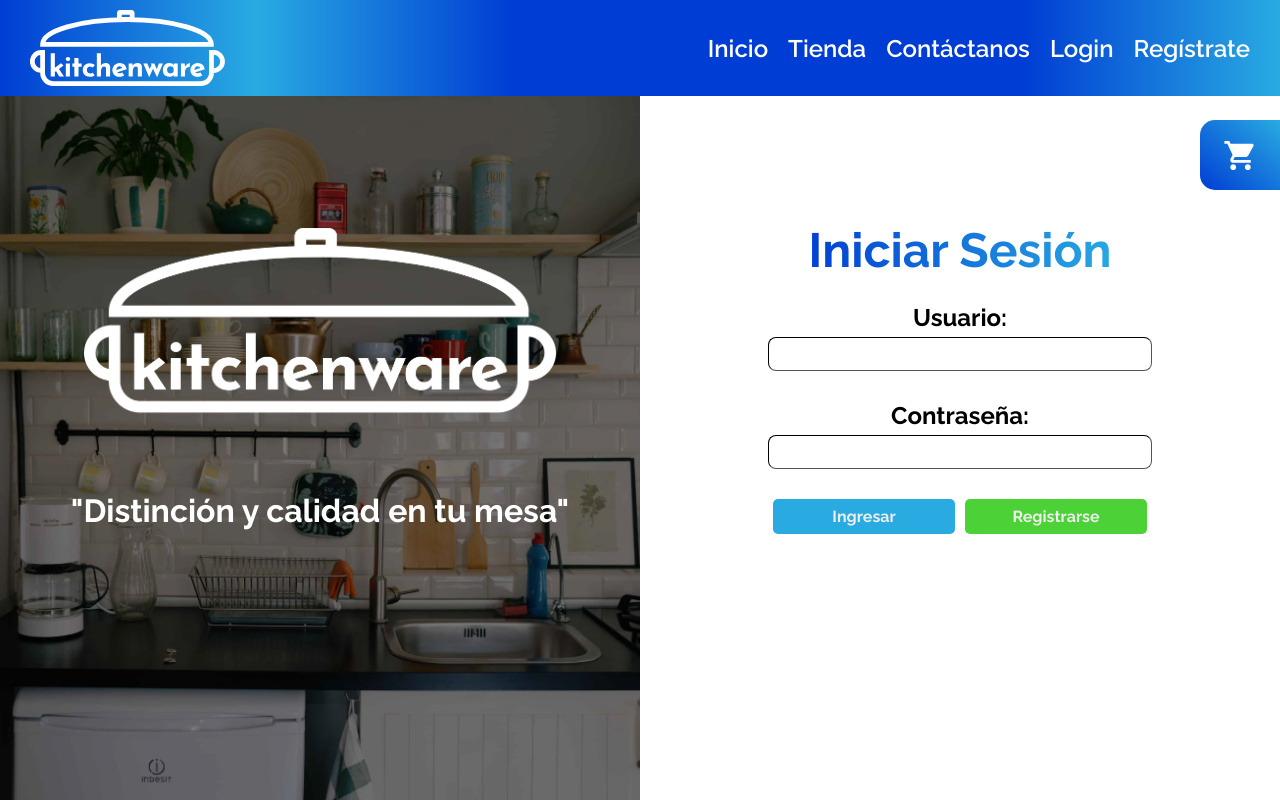
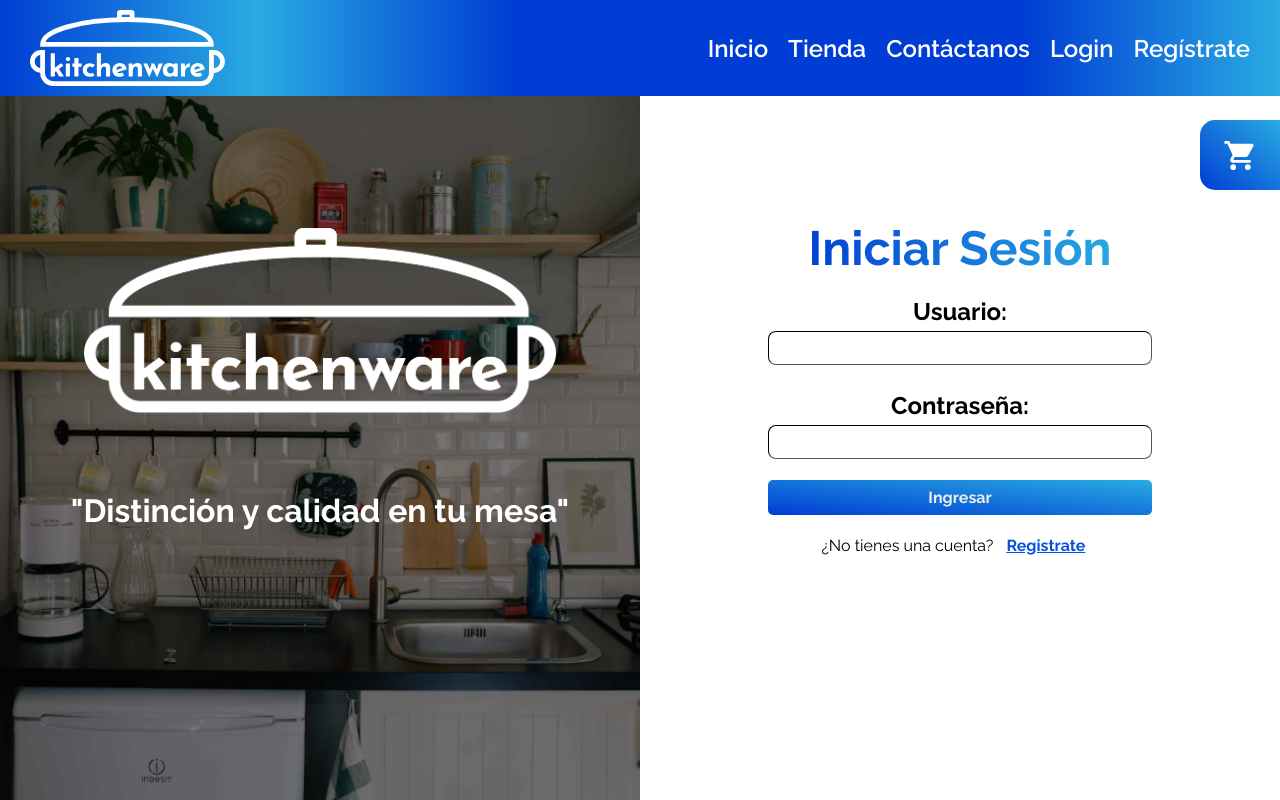
Before and after one commit to JosueRauda7/kitchenwaresv, a React (Create React App) app: page /login in a window 1280 px wide. Built offline with nearby package versions, Linux system fonts and the light colour scheme.

Commit message:
Login y Registrar con fetch

```diff
--- a/package.json
+++ b/package.json
@@ -10,6 +10,7 @@
     "@testing-library/jest-dom": "^5.16.5",
     "@testing-library/react": "^13.4.0",
     "@testing-library/user-event": "^13.5.0",
+    "axios": "^1.1.3",
     "dotenv": "^16.0.3",
     "express": "^4.18.1",
     "gh-pages": "^4.0.0",
--- a/src/components/Button/Button.css
+++ b/src/components/Button/Button.css
@@ -21,11 +21,11 @@
 }
 
 .primary{
-  background-color: #29ABE2;
+  background-image: linear-gradient(to top right, #003DD4, #29ABE2);
 }
 
 .primary:hover{
-  background-color: #0984e3;
+  background-color: #003DD4;;
 }
 
 .primary:active{
@@ -42,6 +42,10 @@
 
 .add:active {
   background-color: #009432;
+}
+
+.info {
+  width: auto;
 }
 
 .info p{
--- /dev/null
+++ b/src/components/ErrorMessageBox/ErrorMessageBox.css
@@ -0,0 +1,8 @@
+.ErrorMessageBox{
+  display: flex;
+  align-items: center;
+  justify-content: center;
+  font-weight: bold;
+  color: brown;
+  margin: 5px;
+}
--- /dev/null
+++ b/src/components/ErrorMessageBox/ErrorMessageBox.js
@@ -0,0 +1,11 @@
+import React from "react";
+import InfoIcon from "@mui/icons-material/Info";
+import "./ErrorMessageBox.css";
+
+const ErrorMessageBox = (props) => (
+  <div className='ErrorMessageBox'>
+    <InfoIcon /> <span>{props.children}</span>
+  </div>
+);
+
+export default ErrorMessageBox;
--- a/src/components/InputText/InputText.js
+++ b/src/components/InputText/InputText.js
@@ -1,5 +1,6 @@
 import "./InputText.css";
 import SearchIcon from "@mui/icons-material/Search";
+import ErrorMessageBox from "../ErrorMessageBox/ErrorMessageBox";
 
 const InputText = (props) => {
   let inputText = (
@@ -7,6 +8,8 @@ const InputText = (props) => {
       type={props.type}
       placeholder={props.placeholder}
       className={`Input ${props.justify}`}
+      value={props.value}
+      {...props}
     />
   );
 
@@ -18,6 +21,8 @@ const InputText = (props) => {
           type='text'
           placeholder={props.placeholder}
           className={`${props.justify}`}
+          value={props.value}
+          onChange={props.onChange}
         />
       </div>
     );
@@ -37,7 +42,12 @@ const InputText = (props) => {
     );
   }
 
-  return <div className='InputText'>{inputText}</div>;
+  return (
+    <div className='InputText'>
+      {inputText}{" "}
+      {props.error ? <ErrorMessageBox>{props.error}</ErrorMessageBox> : null}
+    </div>
+  );
 };
 
 export default InputText;
--- a/src/pages/Login/Login.css
+++ b/src/pages/Login/Login.css
@@ -64,10 +64,21 @@
   margin: 5px 0;
 }
 
-.Container .LoginForm .Buttons, .Container .RegistroForm .Buttons{
-  display: flex;
+.Container .LoginForm .Buttons, .Container .RegistroForm .Buttons .Pregunta{
+  align-items: center;
+  justify-content: center;
+  align-self: center;
 }
 
-.Container .LoginForm > *, .Container .RegistroForm > *:nth-child(n-2){
-  margin: 10px 0;
+.RegistroForm .Buttons{
+  padding-bottom: 20px;
 }
+
+.Container .LoginForm .Buttons, .Container .RegistroForm .Buttons, .RegistroForm .Button{
+  display: flex;
+  margin: 0;
+}
+
+.Container .LoginForm > *, .Container .RegistroForm > *{
+  margin: 8px 0;
+}
--- a/src/pages/Login/Login.js
+++ b/src/pages/Login/Login.js
@@ -1,16 +1,119 @@
+import { useState } from "react";
+import axios from "axios";
 import InputText from "../../components/InputText/InputText";
 import PageTitle from "../../components/PageTitle/PageTitle";
 
 import "./Login.css";
 import Logo from "../../assets/logo_positivo.png";
 import Button from "../../components/Button/Button";
-import { useState } from "react";
+import ErrorMessageBox from "../../components/ErrorMessageBox/ErrorMessageBox";
 
 const Login = (props) => {
-  const [isLogin, setIsLogin] = useState(true);
+  const [showLogin, setShowLogin] = useState(true);
+  const [username, setUsername] = useState("");
+  const [email1, setEmail1] = useState("");
+  const [email2, setEmail2] = useState("");
+  const [password, setPassword] = useState("");
+  const [errorUsername, setErrorUsername] = useState(null);
+  const [errorEmail, setErrorEmail] = useState(null);
+  const [errorPassword, setErrorPassword] = useState(null);
+
+  const validarErrores = (error) => {
+    if (error.response.data.errores.errors) {
+      let errores = error.response.data.errores.errors;
+      errores.map((err) => {
+        switch (err.param) {
+          case "username":
+            setErrorUsername(err.msg);
+            break;
+          case "correo":
+            setErrorEmail(err.msg);
+            break;
+          case "password":
+            setErrorPassword(err.msg);
+            break;
+        }
+      });
+    } else {
+      console.log(error);
+    }
+  };
+
+  const resetearErrores = () => {
+    setErrorUsername("");
+    setErrorEmail("");
+    setErrorPassword("");
+  };
 
   const handleShowRegistrar = () => {
-    setIsLogin(!isLogin);
+    setUsername("");
+    setEmail1("");
+    setEmail2("");
+    setPassword("");
+    resetearErrores();
+    setShowLogin(!showLogin);
+  };
+
+  const handleSetUsername = (e) => {
+    setErrorUsername("");
+    setUsername(e.target.value);
+  };
+
+  const handleSetEmail1 = (e) => {
+    setErrorEmail("");
+    setEmail1(e.target.value);
+  };
+
+  const handleSetEmail2 = (e) => {
+    setErrorEmail("");
+    setEmail2(e.target.value);
+  };
+
+  const handleSetPassword = (e) => {
+    setErrorPassword("");
+    setPassword(e.target.value);
+  };
+
+  const handleRegistrar = async () => {
+    resetearErrores();
+    let formValido = true;
+    try {
+      if (email1 !== email2) {
+        formValido = false;
+        setErrorEmail("Los emails no coinciden");
+      }
+      if (formValido) {
+        const usuario = {
+          username,
+          correo: email1,
+          password,
+        };
+
+        const url = "http://localhost:8080/api/auth/register";
+
+        // console.log(username);
+        await axios.post(url, usuario);
+      }
+    } catch (error) {
+      validarErrores(error);
+    }
+  };
+
+  const handleLogin = async () => {
+    resetearErrores();
+    try {
+      const usuario = {
+        username,
+        password,
+      };
+
+      const url = "http://localhost:8080/api/auth/login";
+
+      const res = await axios.post(url, usuario);
+      console.log(res);
+    } catch (error) {
+      validarErrores(error);
+    }
   };
 
   return (
@@ -23,22 +126,40 @@ const Login = (props) => {
               <h1>"Distinción y calidad en tu mesa"</h1>
             </div>
           </div>
-          {isLogin ? (
+          {showLogin ? (
             <form className='LoginForm'>
               <PageTitle>Iniciar Sesión</PageTitle>
               <div className='InputContainer'>
                 <h2>Usuario:</h2>
-                <InputText type='text' justify='center' />
+                <InputText
+                  type='text'
+                  value={username}
+                  onChange={handleSetUsername}
+                  justify='center'
+                />
               </div>
               <div className='InputContainer'>
                 <h2>Contraseña:</h2>
-                <InputText type='password' justify='center' />
+                <InputText
+                  type='password'
+                  justify='center'
+                  value={password}
+                  onChange={handleSetPassword}
+                />
               </div>
-
+              {errorUsername ? (
+                <ErrorMessageBox>Usuario no existe</ErrorMessageBox>
+              ) : null}
+              {errorPassword ? (
+                <ErrorMessageBox>Contraseña incorrecta</ErrorMessageBox>
+              ) : null}
+              <Button onClick={handleLogin} type='primary'>
+                Ingresar
+              </Button>
               <div className='Buttons'>
-                <Button type='primary'>Ingresar</Button>
-                <Button onClick={handleShowRegistrar} type='add'>
-                  Registrarse
+                <p className='Pregunta'>¿No tienes una cuenta?</p>
+                <Button onClick={handleShowRegistrar} type='info'>
+                  Registrate
                 </Button>
               </div>
             </form>
@@ -47,24 +168,51 @@ const Login = (props) => {
               <PageTitle>Registrarse</PageTitle>
               <div className='InputContainer'>
                 <h2>Usuario:</h2>
-                <InputText type='text' justify='center' />
+                <InputText
+                  type='text'
+                  justify='center'
+                  value={username}
+                  onChange={handleSetUsername}
+                  error={errorUsername}
+                />
               </div>
               <div className='InputContainer'>
                 <h2>Email:</h2>
-                <InputText type='email' justify='center' />
+                <InputText
+                  type='email'
+                  justify='center'
+                  value={email1}
+                  onChange={handleSetEmail1}
+                  error={errorEmail}
+                />
               </div>
               <div className='InputContainer'>
                 <h2>Repetir email:</h2>
-                <InputText type='email' justify='center' />
+                <InputText
+                  type='email'
+                  justify='center'
+                  value={email2}
+                  onChange={handleSetEmail2}
+                  error={errorEmail}
+                />
               </div>
               <div className='InputContainer'>
                 <h2>Contraseña:</h2>
-                <InputText type='password' justify='center' />
+                <InputText
+                  type='password'
+                  justify='center'
+                  value={password}
+                  onChange={handleSetPassword}
+                  error={errorPassword}
+                />
               </div>
 
+              <Button onClick={handleRegistrar} type='primary'>
+                Registrarse
+              </Button>
               <div className='Buttons'>
-                <Button type='primary'>Registrarse</Button>
-                <Button onClick={handleShowRegistrar} type='add'>
+                <p className='Pregunta'>¿Ya tienes una cuenta?</p>
+                <Button onClick={handleShowRegistrar} type='info'>
                   Iniciar Sesión
                 </Button>
               </div>
```
Also changed, not shown: 2 other files (tests, documents, lock files or other folders).
